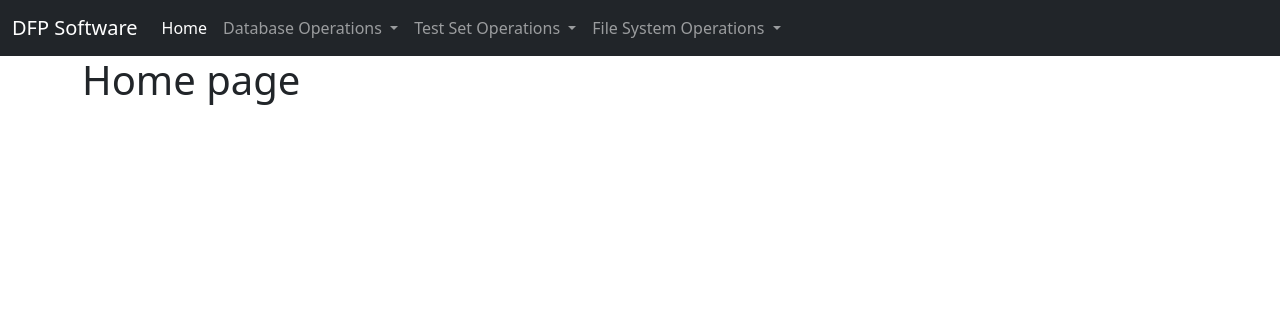
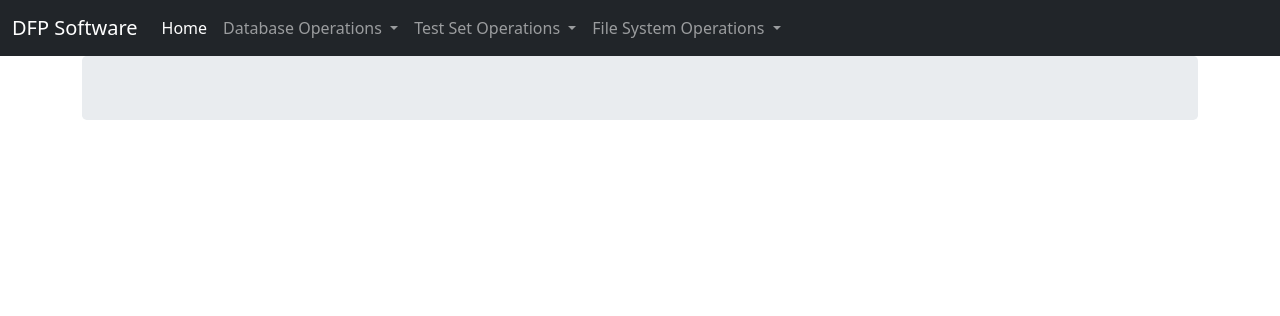
Before and after one commit to melburmer/DFP_WEB, a Django app: template dfpproject/templates/index.html in a window 1280 px wide. Shown: the top 316 px of the page. Run offline with Django 3.2, Linux system fonts and the light colour scheme; the template is opened without the code that fills it, so the values that code supplies are empty; some libraries are stand-ins or nearby versions.

Commit message:
new design for home page [ADD]

```diff
--- a/dfpproject/static/css/master.css
+++ b/dfpproject/static/css/master.css
@@ -17,3 +17,31 @@
   justify-content: center;
 
 }
+
+.StatButton{
+  padding: 12px;
+  text-align: center;
+  font-size: 14;
+  width: 100%;
+  border: 2px solid;
+
+}
+
+.StatButtonDiv{
+   margin:2px;
+   width: 100%;
+}
+
+.ButtonContainer{
+  width: 30%;
+}
+
+.GraphContainer{
+  width: 70%;
+  border-radius: .4rem;
+
+}
+
+.flex-container{
+  display: flex;
+}
--- a/dfpproject/templates/index.html
+++ b/dfpproject/templates/index.html
@@ -8,6 +8,29 @@
       {% endfor %}
   {% endif %}
 
-  <h1>Home page</h1>
+
+<div class="jumbotron">
+
+  <div class="flex-container">
+
+
+    <div class="ButtonContainer">
+          {% for i in target_document_keys%}
+              <div class="StatButtonDiv">
+                  <a class="btn btn btn-outline-dark btn-lg StatButton" href="#" role="button"><strong>Show {{i}} statistics</strong></a>
+              </div>
+          {% endfor %}
+    </div>
+
+    <div class="GraphContainer">
+
+    </div>
+
+  </div>
+
+</div>
+
+</div>
+
 
 {% endblock %}
```
Also changed, not shown: dfpproject/dfpproject/views.py (+12 -0 lines).
